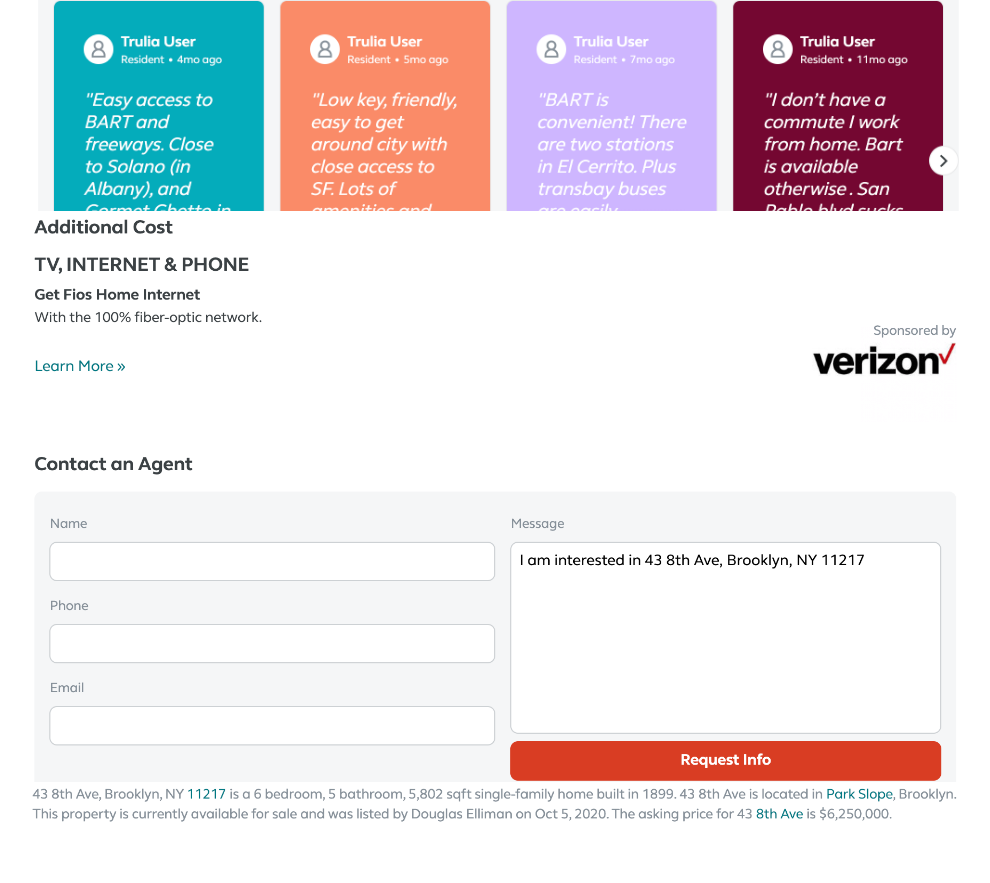
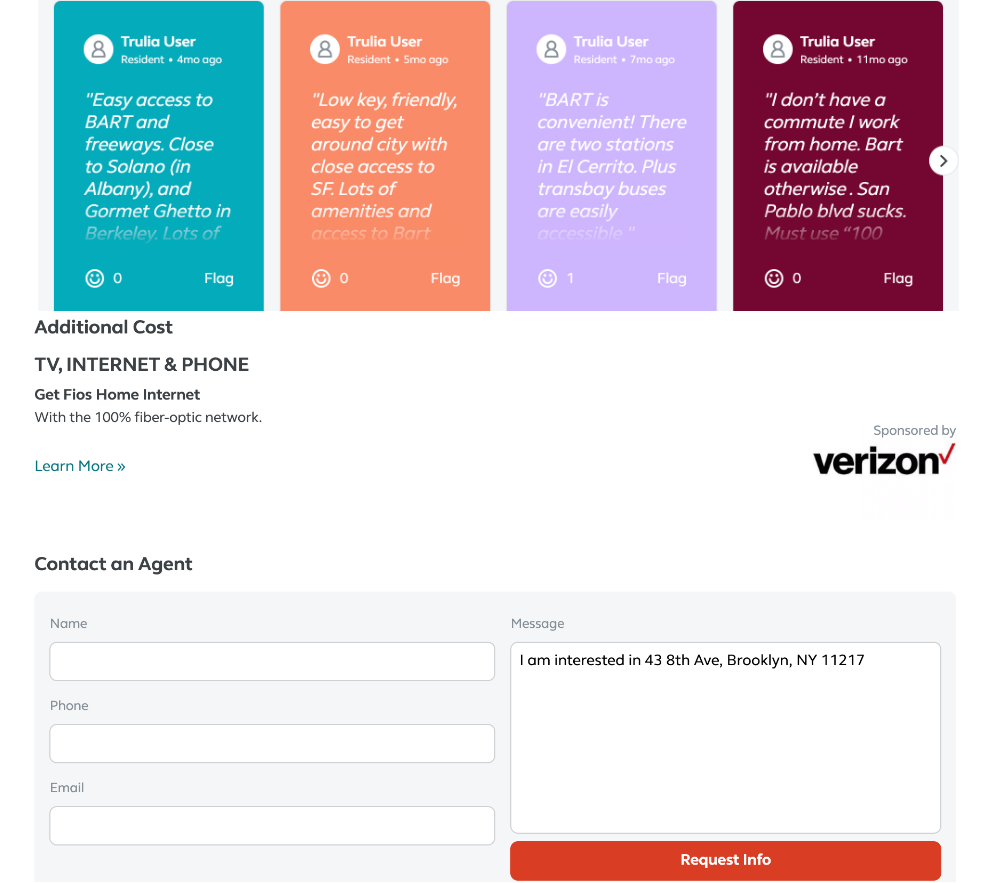
Before and after one commit to cousco-us/AffordabilityCalculatorProxy, a website: page public/index.html in a window 1280 px wide. Shown: the part 1320-2203 px from the top of the page, without its empty margins (142-1132 px from the left). Drawn offline with Linux system fonts and the light colour scheme.

Commit message:
Update margins and replace header image

```diff
--- a/public/index.html
+++ b/public/index.html
@@ -39,14 +39,11 @@
       <img id='filler' src='/img/home-details.png' />
       <img id='filler' src='/img/what-locals-say.png' style='margin-bottom: -50px;' />
       <div id="calculator"></div>
-      <img id='filler' src='/img/sponsor.png' style='margin-top: -150px;' />
+      <img id='filler' src='/img/sponsor.png' style='margin-top: -45px;' />
       <img id='filler' src='/img/footer.png' style='margin-top: -100px;' />
     </div>
 
-
-    <!-- <script src="http://localhost:3001/bundle.js"></script> -->
     <script src="http://ec2-52-35-16-109.us-west-2.compute.amazonaws.com:3001/bundle.js"></script>
-    <!-- <script src="http://localhost:3002/dist/bundle.js"></script> -->
     <script src="http://ec2-13-52-97-136.us-west-1.compute.amazonaws.com:3002/dist/bundle.js"></script>
 
     <script src="http://ec2-3-129-216-135.us-east-2.compute.amazonaws.com:3003/bundle.js"></script>
--- a/server/index.js
+++ b/server/index.js
@@ -8,7 +8,6 @@
 app.use(cors());
 
 // Gallery
-// app.use('/api/photoGallery', createProxyMiddleware({ target: 'http://localhost:3002', changeOrigin: true }));
 app.use('/api/photoGallery', createProxyMiddleware({ target: 'http://ec2-13-52-97-136.us-west-1.compute.amazonaws.com:3002/', changeOrigin: true }));
 
 // Carousel
```
Also changed, not shown: public/img/head-old.png (added), public/img/head.png.
